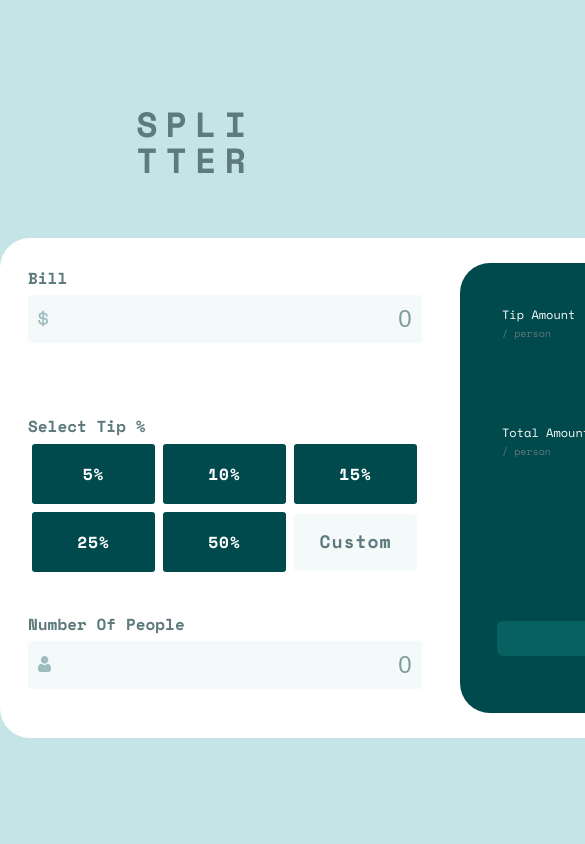
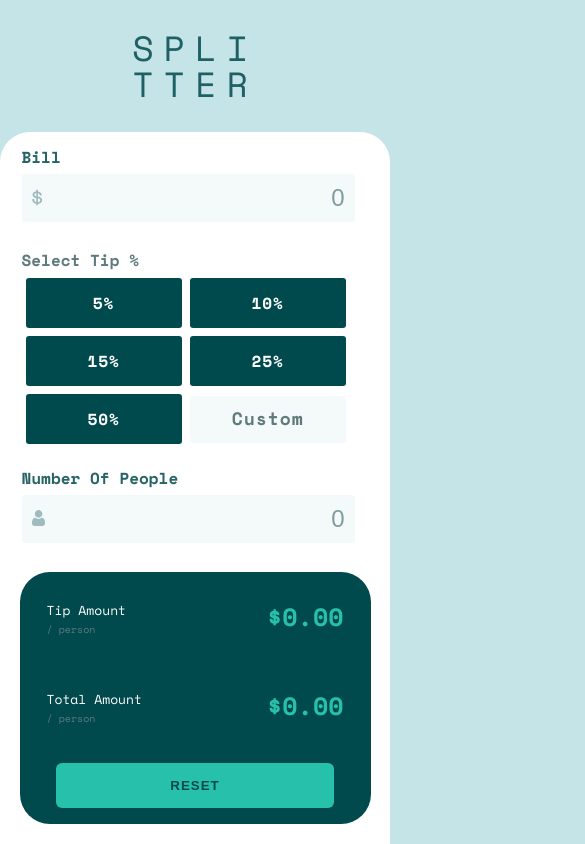
Before and after one commit to Kaayzeer/tip-calc, a React (Create React App) app: page / in a window 390 px wide. Shown: the top 844 px of the page, 585 px wide, since content can reach past the window. Built offline with nearby package versions, Linux system fonts and the light colour scheme.

Commit message:
added mobile view

```diff
--- a/src/components/Form.js
+++ b/src/components/Form.js
@@ -22,7 +22,7 @@ const Form = ({ isPeople, setBill, setPeople, bill, people, tip, custom }) => {
       {!isPeople ? (
         <>
           <form>
-            <h1 className="h1">Bill</h1>
+            <h1 className="h1 bill">Bill</h1>
             <img src={dollar} className="icon" />
             <input
               name="bill"
@@ -36,8 +36,8 @@ const Form = ({ isPeople, setBill, setPeople, bill, people, tip, custom }) => {
         </>
       ) : (
         <form>
-          <h1 className="h1">Number of People</h1>
-          <img src={person} className="icon" />
+          <h1 className="h1 people">Number of People</h1>
+          <img src={person} className="icon-person" />
           <span className="zero">{zero}</span>
           <input
             name="people"
--- a/src/components/Tip.js
+++ b/src/components/Tip.js
@@ -20,7 +20,7 @@ const Tip = ({ handleTip, setTip, handleCustom, custom }) => {
         </button>
       ))}
       <input
-        type="text"
+        type="number"
         value={custom}
         name="custom"
         placeholder="Custom"
--- a/src/sass/abstracts/_mixins.scss
+++ b/src/sass/abstracts/_mixins.scss
@@ -21,4 +21,9 @@
   border-radius: 3px;
   font-weight: bold;
   letter-spacing: 1px;
+
+  @media screen and (max-width: 390px) {
+    width: 45%;
+    padding: 1.3rem;
+  }
 }
--- a/src/sass/components/_input.scss
+++ b/src/sass/components/_input.scss
@@ -9,7 +9,6 @@
   text-align: end;
   font-size: 2.4rem;
   cursor: pointer;
-  color: $color-primary-dark;
 
   &::placeholder {
     text-align: end;
@@ -19,18 +18,30 @@
 }
 
 form {
+  color: rgba($color-primary-dark, 0.85);
   position: relative;
   height: 10rem;
+
+  @media screen and (max-width: 390px) {
+    margin-top: 1rem;
+  }
+
   .input-bill {
     &:focus {
       border: 2px solid $color-grey-light-1;
     }
   }
-  .icon {
+  [class^="icon"] {
     position: absolute;
-    left: 10px;
-    top: 45px;
+    left: 1rem;
+    top: 4.5rem;
     display: inline-block;
+  }
+
+  .icon-person {
+    @media screen and (max-width: 39rem) {
+      top: 6rem;
+    }
   }
 
   .h1 {
@@ -47,4 +58,10 @@ form {
     color: $color-red;
     font-size: $font-size-default / 1.5;
   }
+
+  .people {
+    @media screen and (max-width: 390px) {
+      margin-top: 1.5rem;
+    }
+  }
 }
--- a/src/sass/pages/_calc.scss
+++ b/src/sass/pages/_calc.scss
@@ -10,12 +10,25 @@
   background-color: $color-white;
   border-radius: 3rem;
 
+  @media screen and (max-width: 39rem) {
+    flex-direction: column;
+    width: 100%;
+    height: 100%;
+    border-bottom-left-radius: 0;
+    border-bottom-right-radius: 0;
+  }
+
   [class^="section"] {
     display: inline-block;
     width: 46%;
     height: 90%;
     padding: 0.2rem;
     border-radius: 3rem;
+
+    @media screen and (max-width: 39rem) {
+      width: 90%;
+      height: 100%;
+    }
   }
 
   .section-1 {
@@ -31,13 +44,20 @@
     display: inline-flex;
     flex-direction: column;
 
+    @media screen and (max-width: 39rem) {
+      height: 60%;
+    }
+
     [class$="-amount"] {
       padding: 4rem;
+      @media screen and (max-width: 39rem) {
+        padding: 2.5rem;
+      }
     }
     [class$="-amount-text"] {
       color: $color-white;
       text-transform: capitalize;
-      font-size: 1.2rem;
+      font-size: 1.3rem;
     }
 
     .total-amount {
@@ -69,6 +89,20 @@
         background-color: $color-primary;
         color: $color-black;
       }
+
+      @media screen and (max-width: 39rem) {
+        width: 80%;
+        background-color: $color-primary;
+        color: rgba($color-primary-dark, 9.5);
+        padding: 1.5rem;
+      }
+    }
+
+    @media screen and (max-width: 39rem) {
+      margin-bottom: 2rem;
+      .total-amount {
+        margin-bottom: 1rem;
+      }
     }
   }
 }
--- a/src/sass/pages/_home.scss
+++ b/src/sass/pages/_home.scss
@@ -5,6 +5,10 @@
   [class$="__text"] {
     text-transform: capitalize;
     font-size: $font-size-default;
+
+    @media screen and (max-width: 390px) {
+      margin-top: -2rem;
+    }
   }
 }
 
@@ -14,8 +18,26 @@
   text-transform: uppercase;
   letter-spacing: 0.8rem;
   line-height: 3.6rem;
+  color: rgba($color-primary-dark, 0.85);
+
+  @media screen and (max-width: 390px) {
+    font-weight: 400;
+    line-height: 1.6rem;
+    letter-spacing: 1rem;
+  }
 }
 
 .main-title-second-part {
   margin-bottom: 6rem;
+
+  @media screen and (max-width: 390px) {
+    margin-top: 2rem;
+    margin-bottom: 4rem;
+  }
 }
+
+.main-title-first-part {
+  @media screen and (max-width: 390px) {
+    margin-top: 4rem;
+  }
+}
```
